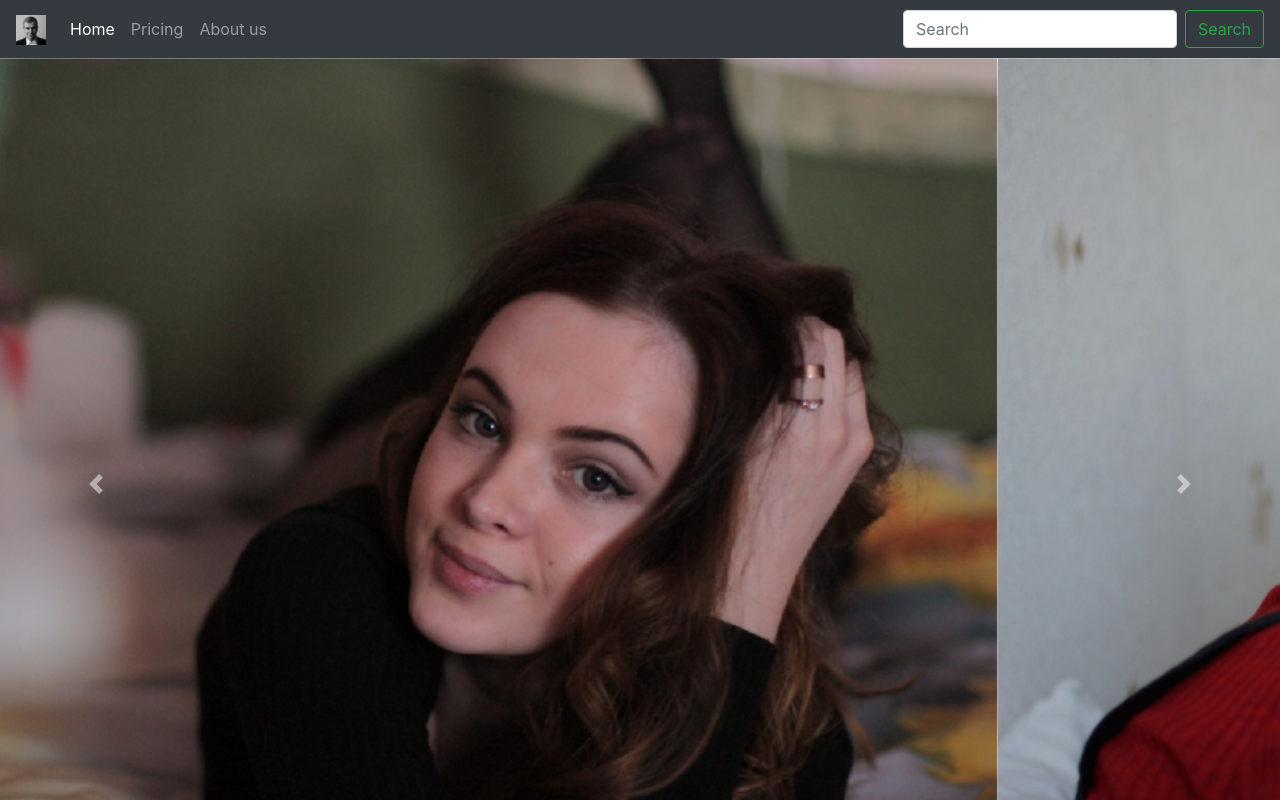
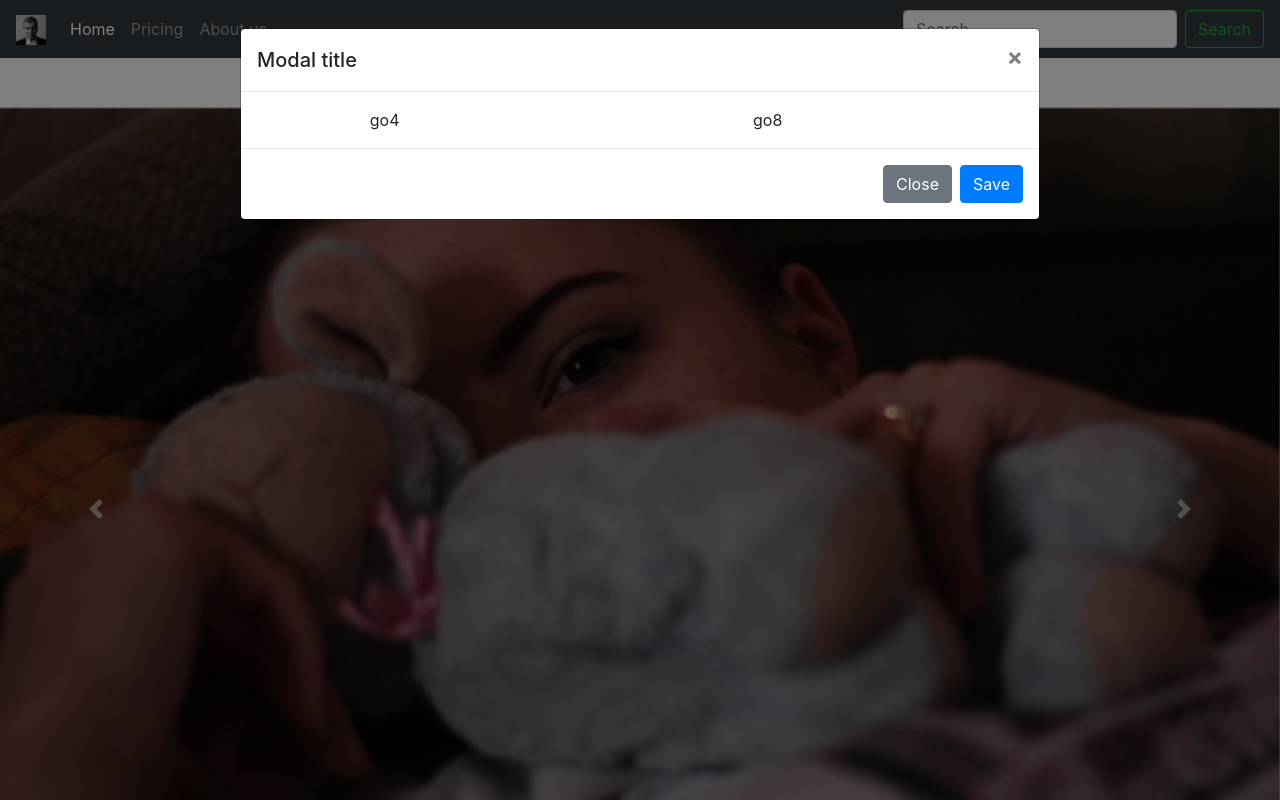
Before and after one commit to medrom4/bootstrap, a plain HTML site: page index.html in a window 1280 px wide. Shown: the top 800 px of the page. Drawn offline with nearby package versions, Linux system fonts and the light colour scheme.

Commit message:
modal_window

```diff
--- a/index.html
+++ b/index.html
@@ -37,7 +37,7 @@
 					<a href="#" class="nav-link">Home</a>
 				</li>
 				<li class="nav-item">
-					<a href="#" class="nav-link">Pricing</a>
+					<a href="#" class="nav-link" data-toggle="modal" data-target="#exampleModal">Pricing</a>
 				</li>
 				<li class="nav-item">
 					<a href="#" class="nav-link">About us</a>
@@ -52,6 +52,9 @@
 		</form>
 
 	</nav>
+
+
+
 
 
 	<!--cлайдер!-->
@@ -88,6 +91,11 @@
 		</div>
 	</div>
 
+
+
+
+	<!--сетка-->
+
 	<div class="container-fluid">
 		<div class="container">
 			<div class="row text-center justify-content-center">
@@ -122,9 +130,39 @@
 
 
 
+	<!--модально окно-->
+
+	<div class="modal fade" id="exampleModal" tabindex="-1" role="dialog" aria-labelledby="exampleModal" aria-hidden="true">
+		<div class="modal-dialog modal-lg" role="document">
+			<div class="modal-content">
+				<div class="modal-header">
+					<h5 class="modal-title" id="exampleModalLabel">Modal title</h5>
+					<button class="close" type="button" data-dismiss="modal" aria-label="Close">
+						<span aria-hidden="true">&times;</span>
+					</button>
+				</div>
+				<div class="modal-body">
+					<div class="container-fluid">
+						<div class="row text-center">
+							<div class="col-4">go4</div>
+							<div class="col-8">go8</div>
+						</div>
+					</div>
+				</div>
+				<div class="modal-footer">
+					<button class="btn btn-secondary" data-dismiss="modal">Close</button>
+					<button class="btn btn-primary">Save</button>
+				</div>
+			</div>
+		</div>
+	</div>
+
+
+	<script src="https://ajax.googleapis.com/ajax/libs/jquery/2.2.0/jquery.min.js"></script>
 	<script src="https://code.jquery.com/jquery-3.3.1.slim.min.js" integrity="sha384-q8i/X+965DzO0rT7abK41JStQIAqVgRVzpbzo5smXKp4YfRvH+8abtTE1Pi6jizo" crossorigin="anonymous"></script>
 	<script src="https://stackpath.bootstrapcdn.com/bootstrap/4.1.3/js/bootstrap.min.js" integrity="sha384-ChfqqxuZUCnJSK3+MXmPNIyE6ZbWh2IMqE241rYiqJxyMiZ6OW/JmZQ5stwEULTy" crossorigin="anonymous"></script>
 	<script src="https://cdnjs.cloudflare.com/ajax/libs/popper.js/1.14.3/umd/popper.min.js" integrity="sha384-ZMP7rVo3mIykV+2+9J3UJ46jBk0WLaUAdn689aCwoqbBJiSnjAK/l8WvCWPIPm49" crossorigin="anonymous"></script>
+	<script type='text/javascript' src="script/script.js"></script>
 </body>
 
 </html>
--- a/script/script.js
+++ b/script/script.js
@@ -1,4 +1,9 @@
 $('.carousel').carousel({
     interval: 1000,
     wrap: false
-});
+})
+
+$('#exampleModal').modal({
+    keyboard: false,
+    backdrop: 'static'
+})
--- a/style/style.css
+++ b/style/style.css
@@ -9,3 +9,7 @@ body {
 .selector-for-some-widget {
     box-sizing: content-box;
 }
+
+.w-100 {
+    margin-top: 50px;
+}
```
